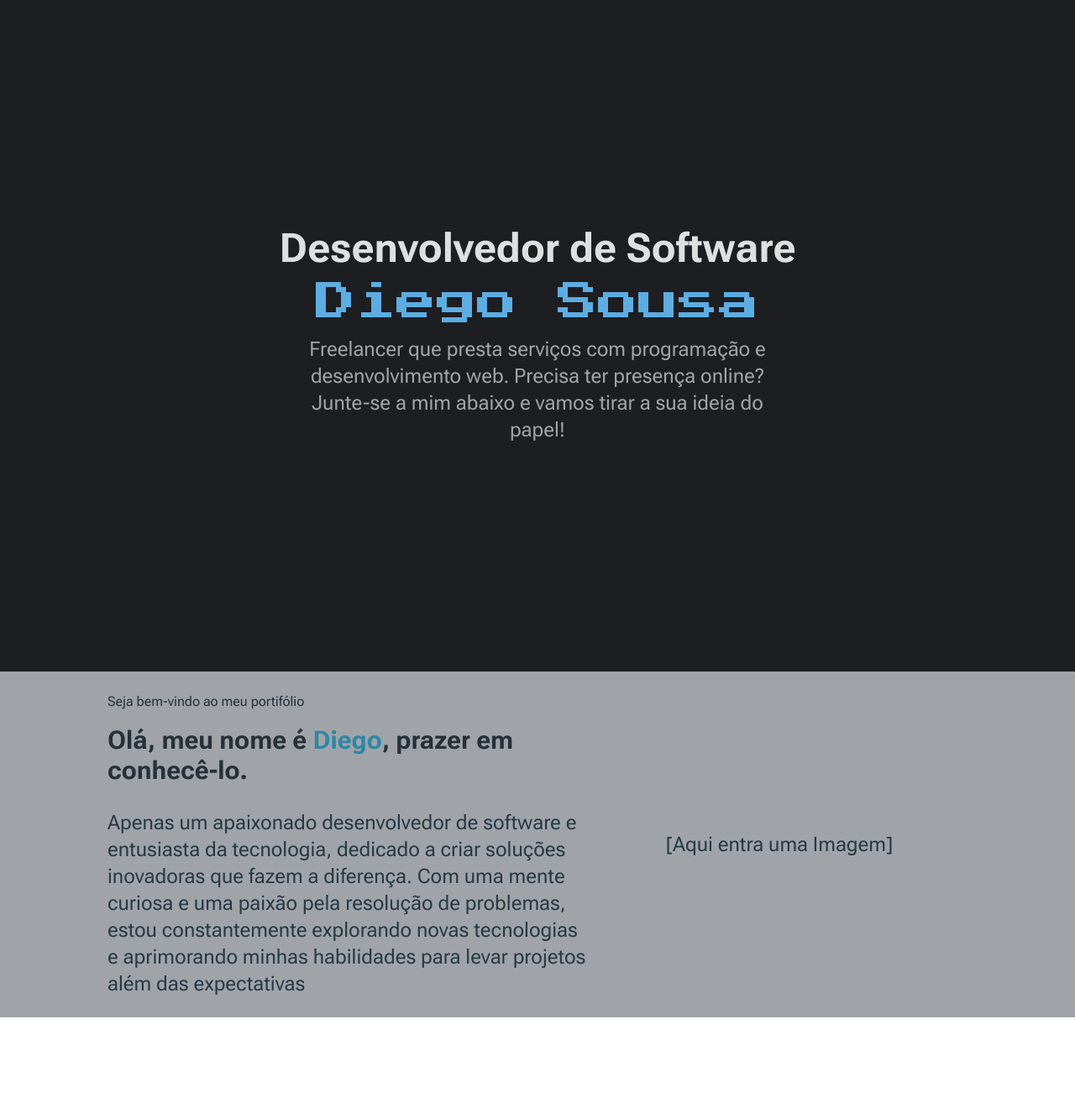
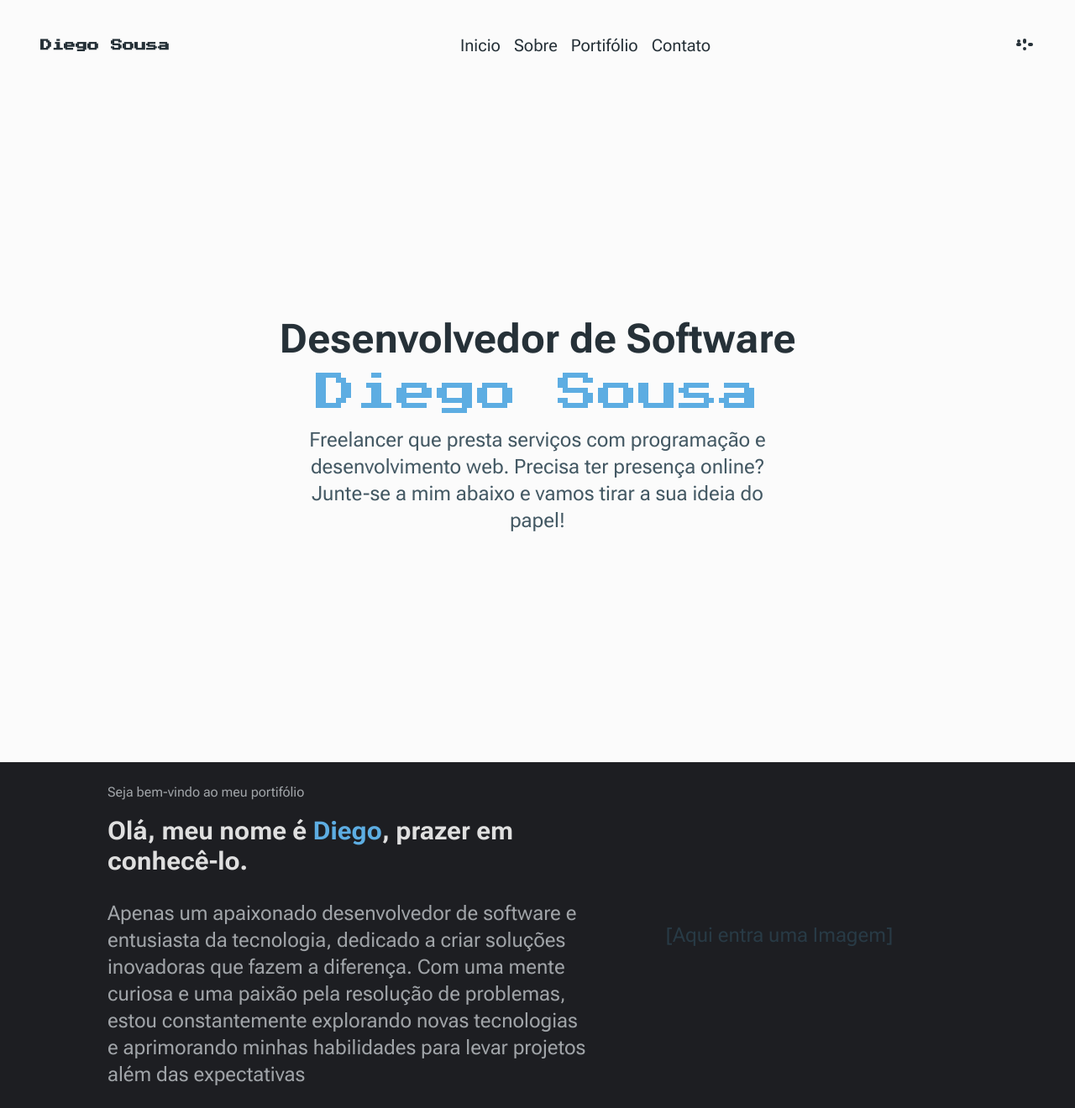
Before and after one commit to DiegoSousaSilva/portifolio, a Next.js app: page / in a window 1280 px wide. Shown: the whole page at 84% size. Before the commit the page ends 1212 px from the top, so only its background shows below. Built offline with nearby package versions, Linux system fonts and the light colour scheme.

Commit message:
component header | adding logic toogle theme

```diff
--- a/src/app/globals.css
+++ b/src/app/globals.css
@@ -1,6 +1,11 @@
 @tailwind base;
 @tailwind components;
 @tailwind utilities;
+
+html,
+body {
+  -webkit-font-smoothing: antialiased;
+}
 
 /* :root {
   --foreground-rgb: 0, 0, 0;
--- a/src/app/page.tsx
+++ b/src/app/page.tsx
@@ -1,33 +1,78 @@
+'use client'
+import { useState } from 'react'
+import Header from '../components/Header'
+
 export default function Home() {
+  const [isDarkMode, setIsDarkMode] = useState(false)
+
   return (
     <main>
+      <Header setIsDarkMode={setIsDarkMode} isDarkMode={isDarkMode} />
       <section
         id="home"
-        className="bg-darkBackground-500 flex h-screen flex-col items-center justify-center space-y-4"
+        className={`flex h-screen flex-col items-center justify-center space-y-4 ${
+          isDarkMode ? 'bg-darkBackground-500' : 'bg-lightBackground-500'
+        }`}
       >
-        <h1 className="text-textLight-500 text-5xl font-bold">
+        <h1
+          className={`text-5xl font-bold ${
+            isDarkMode ? 'text-textLight-500' : 'text-textDark-500'
+          }`}
+        >
           Desenvolvedor de Software
         </h1>
-        <h1 className="font-pressstart text-lightTitle-500 text-5xl">
+        <h1 className="font-pressstart text-5xl text-lightTitle-500">
           Diego Sousa
         </h1>
-        <p className="text-lightDescription-500 w-[576px] text-center text-2xl">
+        <p
+          className={`w-[576px] text-center text-2xl ${
+            isDarkMode
+              ? 'text-lightDescription-500'
+              : 'text-darkDescription-500'
+          }`}
+        >
           Freelancer que presta serviços com programação e desenvolvimento web.
           Precisa ter presença online? Junte-se a mim abaixo e vamos tirar a sua
           ideia do papel!
         </p>
       </section>
-      <section id="about-me" className="bg-lightDescription-500">
+      <section
+        id="about"
+        className={`${
+          isDarkMode ? 'bg-darkBackground-100' : 'bg-darkBackground-500'
+        }`}
+      >
         <div className="mx-auto flex w-4/5 flex-row py-6">
           <div>
-            <h4 className="text-textDark-500">
+            <h4
+              className={`${
+                isDarkMode
+                  ? 'text-darkDescription-900'
+                  : 'text-lightDescription-500'
+              }`}
+            >
               Seja bem-vindo ao meu portifólio
             </h4>
-            <h1 className="text-textDark-500 py-4 text-3xl font-bold">
-              Olá, meu nome é <span className="text-lightTitle-700">Diego</span>
+            <h1
+              className={`py-4 text-3xl font-bold ${
+                isDarkMode ? 'text-textDark-500' : 'text-textLight-500'
+              }`}
+            >
+              Olá, meu nome é{' '}
+              <span
+                className={`${
+                  isDarkMode ? 'text-lightTitle-900' : 'text-lightTitle-500'
+                }`}
+              >
+                Diego
+              </span>
               , prazer em conhecê-lo.
             </h1>
-            <p className="text-darkDescription-800 w-[576px] pt-3 text-2xl">
+            <p
+              className={`w-[576px] pt-3 text-2xl ${
+                isDarkMode ? 'text-textDark-500' : 'text-lightDescription-500'
+              }`}
+            >
               Apenas um apaixonado desenvolvedor de software e entusiasta da
               tecnologia, dedicado a criar soluções inovadoras que fazem a
               diferença. Com uma mente curiosa e uma paixão pela resolução de
@@ -37,7 +82,7 @@ export default function Home() {
             </p>
           </div>
           <div className="flex w-full items-center justify-center">
-            <p className="text-darkDescription-800  text-2xl">
+            <p className="text-2xl  text-darkDescription-800">
               [Aqui entra uma Imagem]
             </p>
           </div>
--- /dev/null
+++ b/src/components/Header.tsx
@@ -0,0 +1,140 @@
+import Link from 'next/link'
+import { Dispatch, SetStateAction, useState } from 'react'
+
+interface HeaderProps {
+  setIsDarkMode: Dispatch<SetStateAction<boolean>>
+  isDarkMode: boolean
+}
+
+const menuItems = [
+  {
+    href: '/',
+    text: 'Inicio',
+  },
+  {
+    href: '/#about',
+    text: 'Sobre',
+  },
+  {
+    href: '/#projects',
+    text: 'Portifólio',
+  },
+  {
+    href: '/#contact',
+    text: 'Contato',
+  },
+]
+
+const Header = ({ setIsDarkMode, isDarkMode }: HeaderProps) => {
+  const [isMenuOpen, setIsMenuOpen] = useState(false)
+
+  const toggleMenu = () => {
+    setIsMenuOpen(!isMenuOpen)
+  }
+
+  const toggleDarkMode = () => {
+    setIsDarkMode(!isDarkMode)
+  }
+
+  return (
+    <header
+      className={`flex items-center justify-between ${
+        isDarkMode
+          ? 'bg-darkBackground-500 text-textLight-500'
+          : 'bg-lightBackground-500 text-textDark-500'
+      } p-4 px-12 py-10`}
+    >
+      <div className="flex items-center">
+        <p className="font-pressstart text-sm font-bold">Diego Sousa</p>
+      </div>
+
+      {/* Ícone do menu para dispositivos móveis */}
+      <div className="lg:hidden">
+        <button onClick={toggleMenu}>
+          <svg
+            className="h-6 w-6"
+            fill="none"
+            stroke="currentColor"
+            viewBox="0 0 24 24"
+            xmlns="http://www.w3.org/2000/svg"
+          >
+            {/* Ícone do menu */}
+            {isMenuOpen ? (
+              <path
+                strokeLinecap="round"
+                strokeLinejoin="round"
+                strokeWidth="2"
+                d="M6 18L18 6M6 6l12 12"
+              />
+            ) : (
+              <path
+                strokeLinecap="round"
+                strokeLinejoin="round"
+                strokeWidth="2"
+                d="M4 6h16M4 12h16m-7 6h7"
+              />
+            )}
+          </svg>
+        </button>
+      </div>
+
+      {/* Menu de navegação */}
+      <nav
+        className={`lg:flex lg:items-center ${isMenuOpen ? 'flex' : 'hidden'}`}
+      >
+        {menuItems.map((item) => {
+          return (
+            <Link
+              key={item.text}
+              href={item.href}
+              className="mr-4 mt-4 block text-xl lg:mt-0 lg:inline-block"
+            >
+              {item.text}
+            </Link>
+          )
+        })}
+      </nav>
+
+      {/* Botão para alternar o tema */}
+      <div className="flex items-center">
+        <button onClick={toggleDarkMode}>
+          {isDarkMode ? (
+            <svg
+              className="h-6 w-6"
+              fill="none"
+              stroke="currentColor"
+              viewBox="0 0 24 24"
+              xmlns="http://www.w3.org/2000/svg"
+            >
+              {/* Ícone da lua (modo escuro) */}
+              <path
+                strokeLinecap="round"
+                strokeLinejoin="round"
+                strokeWidth="2"
+                d="M13 2L2 13M13 22l7-7-6-6 9-9M5 11a6 6 0 0010 0"
+              />
+            </svg>
+          ) : (
+            <svg
+              className="h-6 w-6"
+              fill="none"
+              stroke="currentColor"
+              viewBox="0 0 24 24"
+              xmlns="http://www.w3.org/2000/svg"
+            >
+              {/* Ícone do sol (modo claro) */}
+              <path
+                strokeLinecap="round"
+                strokeLinejoin="round"
+                strokeWidth="2"
+                d="M12 5a1 1 0 011 1v2a1 1 0 11-2 0V6a1 1 0 011-1zm0 12a1 1 0 100-2 1 1 0 000 2zm-9-6a1 1 0 011-1h2a1 1 0 010 2H4a1 1 0 01-1-1zm14 0a1 1 0 011-1h2a1 1 0 010 2h-2a1 1 0 01-1-1zM5 6a1 1 0 100 2 1 1 0 000-2z"
+              />
+            </svg>
+          )}
+        </button>
+      </div>
+    </header>
+  )
+}
+
+export default Header
```
